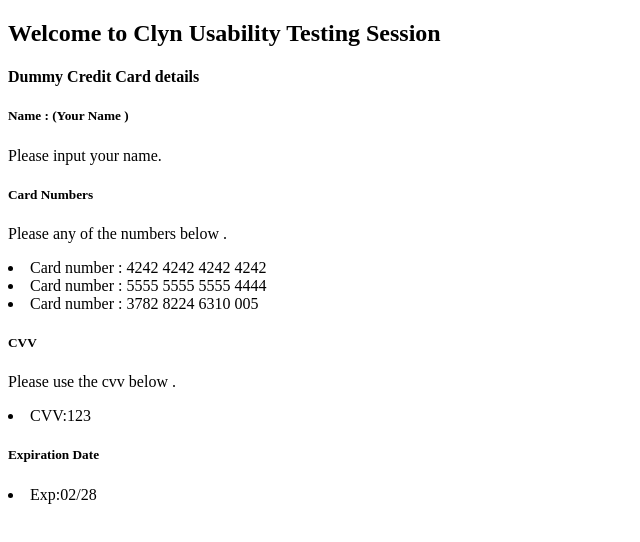
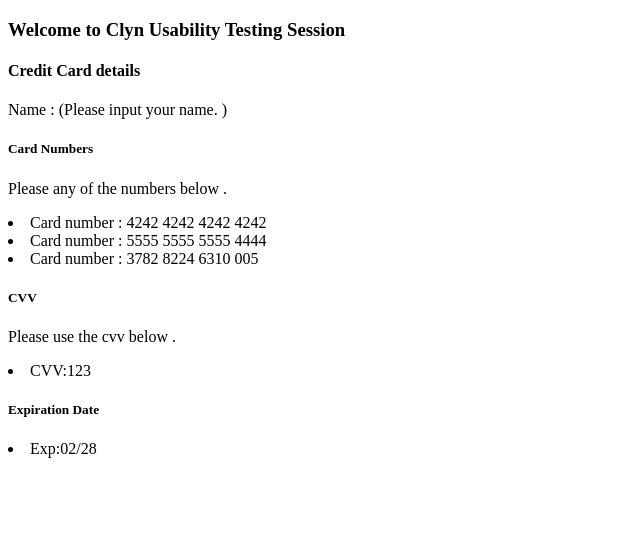
Before and after one commit to Elukoye/Clyn_Usability_Test, a plain HTML site: page index.html in a window 1280 px wide. Shown: the whole page, without its empty margins (0-640 px from the left). Drawn offline with Linux system fonts and the light colour scheme.

Commit message:
modified

```diff
--- a/index.html
+++ b/index.html
@@ -1,5 +1,6 @@
 <!DOCTYPE html>
 <html lang="en">
+
 <head>
   <meta charset="UTF-8">
   <meta http-equiv="X-UA-Compatible" content="IE=edge">
@@ -7,14 +8,17 @@
   <title>Clyn</title>
 
 </head>
+
 <body>
-  <h2>Welcome to Clyn Usability Testing Session</h2>
   <div>
-    <h4>Dummy Credit Card details </h4>
+    <h3>Welcome to Clyn Usability Testing Session</h3>
+  </div>
   <div>
+    <h4>Credit Card details </h4>
+  </div>
+
   <div>
-        <h5>Name : (Your Name )</h5>
-        <p>Please input your name.</p>
+    <p>Name : (Please input your name. )</p>
   </div>
 
   <div>
@@ -27,7 +31,7 @@
       <li>Card number : 5555 5555 5555 4444</li>
     </div>
     <div>
-          <li>Card number :  3782 8224 6310 005</li>
+      <li>Card number : 3782 8224 6310 005</li>
     </div>
   </div>
 
@@ -54,8 +58,9 @@
 
 
 
-    </div>
-  </div>
+
+
 
 </body>
+
 </html>
```
Lines whose indentation alone changed are shown as unchanged.
